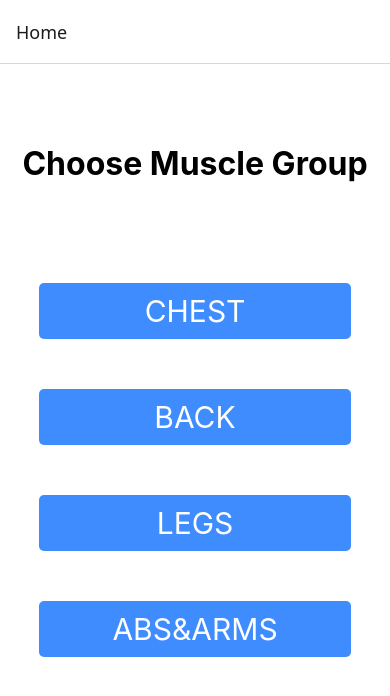
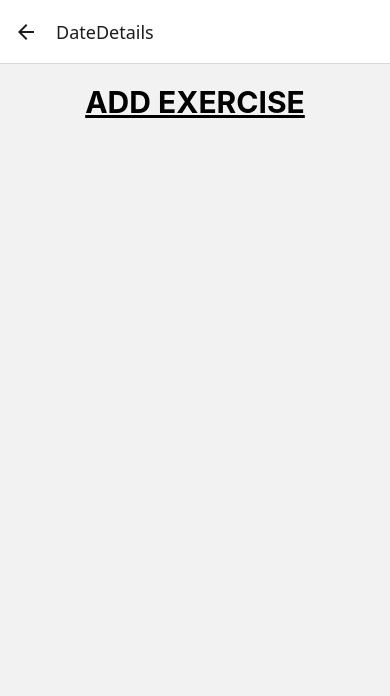
Before and after one commit to juliusluhtala/gymtracker, a React Native app: screen /DateDetails in a window 390 px wide. Shown: the top 696 px of the page. Built offline with nearby package versions, Linux system fonts and the light colour scheme; what @react-native-vector-icons/material-design-icons would draw is missing.

Commit message:
Add exercise and weight feature for ChestDay

```diff
--- a/App.js
+++ b/App.js
@@ -8,7 +8,8 @@ import ChestDay from './Components/ChestDay'
 import BackDay from './Components/BackDay'
 import LegDay from './Components/LegDay'
 import AbsAndArmsDay from './Components/AbsAndArmsDay'
-import HomeScreen from './Components/HomeScreen';
+import HomeScreen from './Components/HomeScreen'
+import DateDetails from './Components/DateDetails'
 
 const Stack = createNativeStackNavigator();
 
@@ -99,6 +100,7 @@ export default function App() {
               dates={datesByScreen.AbsAndArmsDay}
               setDates={(newDates) => updateDates("AbsAndArmsDay", newDates)} />)}
           </Stack.Screen>
+          <Stack.Screen name="DateDetails" component={DateDetails}/>
         </Stack.Navigator>
       </NavigationContainer>
     </PaperProvider>
--- a/Components/ChestDay.js
+++ b/Components/ChestDay.js
@@ -1,9 +1,9 @@
 import { useState } from 'react';
-import { Text, View, Pressable, FlatList, Alert} from 'react-native';
+import { Text, View, Pressable, FlatList, Alert } from 'react-native';
 import { styles } from "../Styles";
 import DateTimePicker from '@react-native-community/datetimepicker';
 
-export default function ChestDay({dates, setDates}) {
+export default function ChestDay({ dates, setDates, navigation }) {
   const [date, setDate] = useState(new Date());
   const [show, setShow] = useState(false);
 
@@ -33,8 +33,9 @@ export default function ChestDay({dates, setDates}) {
       "Delete Date",
       "Are you sure you want to delete the date?",
       [
-        {text: "Cancel", style: "cancel"},
-        {text: "Delete", style: "destructive",
+        { text: "Cancel", style: "cancel" },
+        {
+          text: "Delete", style: "destructive",
           onPress: () => {
             const newDates = dates.filter(
               (d) => d.toDateString() !== selectedDate.toDateString()
@@ -45,11 +46,6 @@ export default function ChestDay({dates, setDates}) {
       ]
     );
   }
-
-  // Show date picker
-  const showDatepicker = () => {
-    setShow(true);
-  };
 
   // Formatting date
   const formatDate = (d) => {
@@ -65,7 +61,7 @@ export default function ChestDay({dates, setDates}) {
     <View style={styles.container}>
       {show && (
         <View>
-          <Text style={{fontSize: 25, }}>{formatDate(date)}</Text>
+          <Text style={styles.pickerText}>{formatDate(date)}</Text>
           <DateTimePicker
             testID="dateTimePicker"
             value={date}
@@ -73,15 +69,15 @@ export default function ChestDay({dates, setDates}) {
             onChange={onChange}
             display="spinner">
           </DateTimePicker>
-          <Pressable style={styles.button} onPress={handleSave} >
-            <Text style={styles.buttonText}>SAVE DATE</Text>
+          <Pressable style={styles.saveButton} onPress={handleSave} >
+            <Text style={styles.dateListText}>SAVE</Text>
           </Pressable>
         </View>
       )}
       {!show && (
         <View>
-          <Pressable style={styles.button} onPress={showDatepicker}>
-              <Text style={styles.buttonText}>PICK DATE</Text>
+          <Pressable style={styles.button} onPress={() => setShow(true)}>
+            <Text style={styles.buttonText}>ADD DATE</Text>
           </Pressable>
           <FlatList
             data={dates}
@@ -89,16 +85,16 @@ export default function ChestDay({dates, setDates}) {
             renderItem={({ item }) => (
               <View style={styles.dateList}>
                 <Pressable
-                  style={styles.button}
-                  onPress={() => navigation.navigate("DateDetails", { date: item })}>
-                  <Text style={styles.buttonText}>
+                  style={styles.listButton}
+                  onPress={() => navigation.navigate('DateDetails')}>
+                  <Text style={styles.dateListText}>
                     {formatDate(item)}
                   </Text>
                 </Pressable>
                 <Pressable
                   style={styles.deleteButton}
                   onPress={() => deleteDate(item)}>
-                  <Text style={styles.buttonText}>DELETE</Text>
+                  <Text style={styles.deleteText}>X</Text>
                 </Pressable>
               </View>
             )}
--- a/Components/DateDetails.js
+++ b/Components/DateDetails.js
@@ -1,3 +1,118 @@
-export default function DateDetails() {
+import { Text, View, Pressable, FlatList, Alert, TextInput, KeyboardAvoidingView, ScrollView, Platform } from 'react-native';
+import { styles } from "../Styles";
+import { useState } from 'react';
+import { Picker } from '@react-native-picker/picker';
 
+export default function DateDetails({ navigation }) {
+
+  const [show, setShow] = useState(false);
+  const [selectedExercise, setSelectedExercise] = useState("Bench Press");
+  const [weight, setWeight] = useState("");
+  const [exercises, setExercises] = useState([]);
+
+  // Preset exercises
+  const chestExercises = [
+    "Chest Press",
+    "Bench Press Barbell",
+    "Bench Press Machine",
+    "Bench Press Smith",
+    "Bench Press Dumbbell",
+    "Incline Bench Press Barbell",
+    "Incline Bench Press Machine",
+    "Incline Bench Press Smith",
+    "Incline Bench Press Dumbbell",
+    "Pec Fly"
+  ];
+
+  // Save exercise
+  const addExercise = () => {
+    const newEntry = {
+      exercise: selectedExercise,
+      weight: Number(weight)
+    };
+    setExercises(prev => [...prev, newEntry]);
+    setWeight("");
+    setShow(false);
+  };
+
+  // Delete exercise
+  const deleteExercise = (exerciseObj) => {
+    Alert.alert(
+      "Delete Exercise",
+      "Are you sure you want to delete the exercise?",
+      [
+        { text: "Cancel", style: "cancel" },
+        {
+          text: "Delete", style: "destructive",
+          onPress: () => {
+            setExercises((prev) =>
+              prev.filter((e) => !(e.exercise === exerciseObj.exercise && e.weight === exerciseObj.weight)));
+          },
+        },
+      ]
+    );
+  }
+
+  console.log(exercises);
+
+  return (
+    <KeyboardAvoidingView
+      style={{ flex: 1 }}
+      behavior={Platform.OS === "ios" ? "padding" : "height"}
+      keyboardVerticalOffset={80}>
+      <FlatList
+        data={exercises}
+        keyExtractor={(item, index) => index.toString()}
+        ListHeaderComponent={
+          <View>
+            {show && (
+              <View style={styles.picker}>
+                <Text style={styles.pickerText}>Exercise</Text>
+                <Picker
+                  selectedValue={selectedExercise}
+                  onValueChange={(itemValue) => setSelectedExercise(itemValue)}>
+                  {chestExercises.map((ex) => (
+                    <Picker.Item key={ex} label={ex} value={ex} />
+                  ))}
+                </Picker>
+                <Text style={styles.pickerText}>Weight(kg)</Text>
+                <TextInput style={styles.textInput}
+                  keyboardType="numeric"
+                  value={weight}
+                  onChangeText={setWeight} />
+                <Pressable style={styles.saveButton} onPress={addExercise}>
+                  <Text style={styles.dateListText}>SAVE</Text>
+                </Pressable>
+              </View>
+            )}
+            {!show && (
+              <View>
+                <Pressable style={styles.addButton} onPress={() => setShow(true)}>
+                  <Text style={styles.dateListText}>ADD EXERCISE</Text>
+                </Pressable>
+                <FlatList
+                  data={exercises}
+                  keyExtractor={(item, index) => index.toString()}
+                  renderItem={({ item }) => (
+                    <View>
+                      <Pressable style={styles.listButton}>
+                        <Text style={styles.exerciseListText}>
+                          {item.exercise}
+                        </Text>
+                        <Text style={{fontSize: 20}}>{item.weight}kg</Text>
+                        <Pressable style={styles.deleteButton} onPress={() => deleteExercise(item)}>
+                          <Text style={styles.deleteText}>X</Text>
+                        </Pressable>
+                      </Pressable>
+                    </View>
+                  )}
+                />
+              </View>
+            )}
+          </View>
+        }
+        keyboardShouldPersistTaps="handled"
+      />
+    </KeyboardAvoidingView>
+  );
 }
--- a/Styles.js
+++ b/Styles.js
@@ -16,13 +16,48 @@ export const styles = StyleSheet.create({
   buttonContainer: {
     width: '80%'
   },
+  saveButton: {
+    alignItems: 'center',
+    justifyContent: 'center',
+    width: 100,
+    marginHorizontal: "auto"
+  },
   button: {
     alignItems: 'center',
     justifyContent: 'center',
     backgroundColor: '#3f8cffff',
     borderRadius: 5,
     paddingVertical: 10,
-    marginBottom: 50
+    marginBottom: 50,
+  },
+  addButton: {
+    alignItems: 'center',
+    width: 300,
+    marginHorizontal: "auto",
+    marginVertical: 20,
+    textDecorationLine: 'underline'
+  },
+  listButton: {
+    alignItems: 'center',
+    justifyContent: 'center',
+    width: "auto",
+    marginHorizontal: "auto",
+    marginVertical: 20
+  },
+  dateListText: {
+    fontSize:30,
+    fontWeight: 'bold',
+    color: '#000000ff'
+  },
+  exerciseListText: {
+    fontSize:25,
+    fontWeight: 'bold',
+    color: '#000000ff'
+  },
+  deleteText: {
+    fontSize:30,
+    fontWeight: 'bold',
+    color: '#ff0000ff'
   },
   buttonText: {
     fontSize:30,
@@ -30,15 +65,32 @@ export const styles = StyleSheet.create({
   },
   deleteButton: {
     alignItems: 'center',
-    backgroundColor: '#ff3f3fff',
-    borderRadius: 5,
-    paddingVertical: 10,
-    paddingHorizontal: 10,
-    marginBottom: 50
+    marginVertical: 1,
+    marginHorizontal: 1
   },
   dateList: {
     flexDirection: 'row',
     alignItems: 'center',
     justifyContent: 'space-between',
+  },
+  picker: {
+    paddingTop: 50
+  },
+  pickerText: {
+    fontSize: 32,
+    fontWeight: 'bold',
+    textAlign: 'center'
+  },
+  textInput: {
+    borderWidth: 1,
+    borderColor: "#aaa",
+    padding: 10,
+    marginVertical: 12,
+    marginHorizontal: "auto",
+    borderRadius: 10,
+    width: 100,
+    backgroundColor: "white",
+    fontSize: 18,
+    textAlign: "center",
   }
 });
--- a/package.json
+++ b/package.json
@@ -11,6 +11,7 @@
   "dependencies": {
     "@react-native-async-storage/async-storage": "^2.2.0",
     "@react-native-community/datetimepicker": "^8.4.4",
+    "@react-native-picker/picker": "^2.11.4",
     "@react-native-vector-icons/material-design-icons": "^12.4.0",
     "@react-navigation/native": "^7.1.17",
     "@react-navigation/native-stack": "^7.3.25",
```
Also changed, not shown: 1 other file (tests, documents, lock files or other folders).
